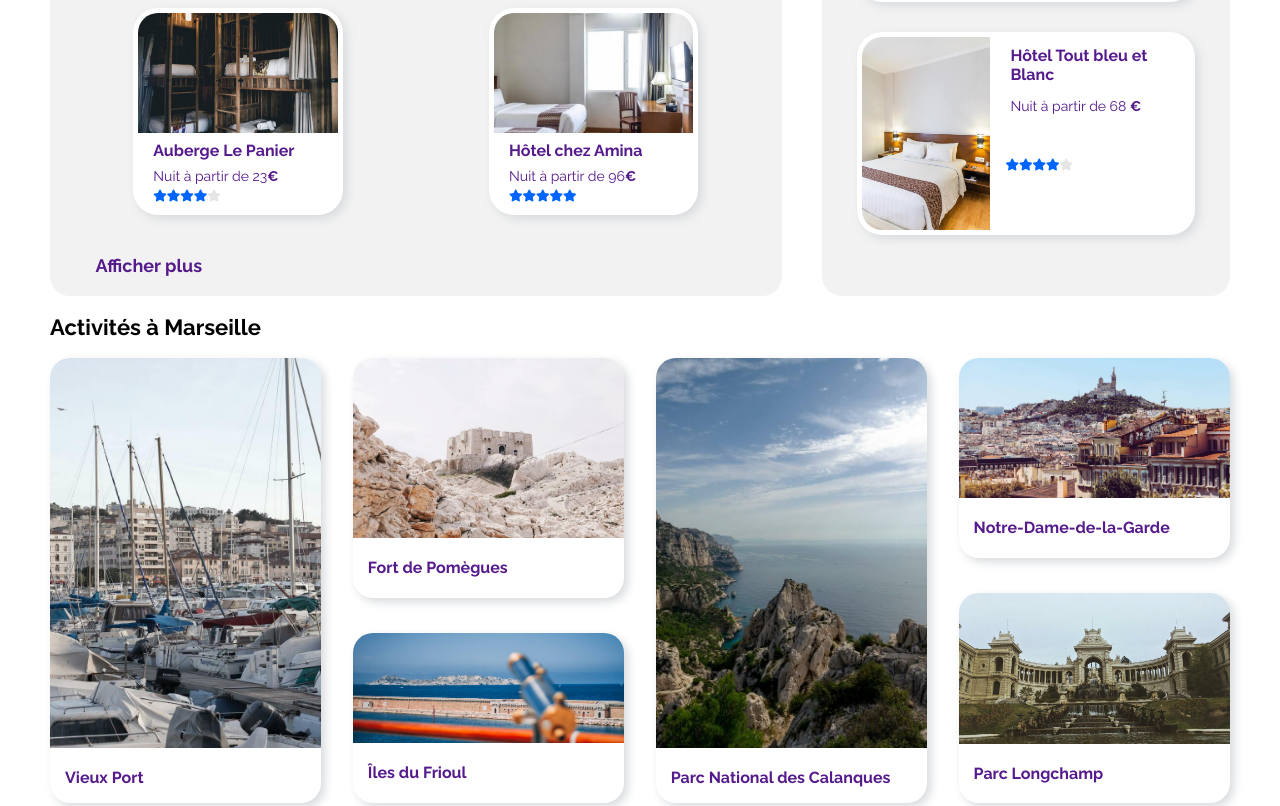
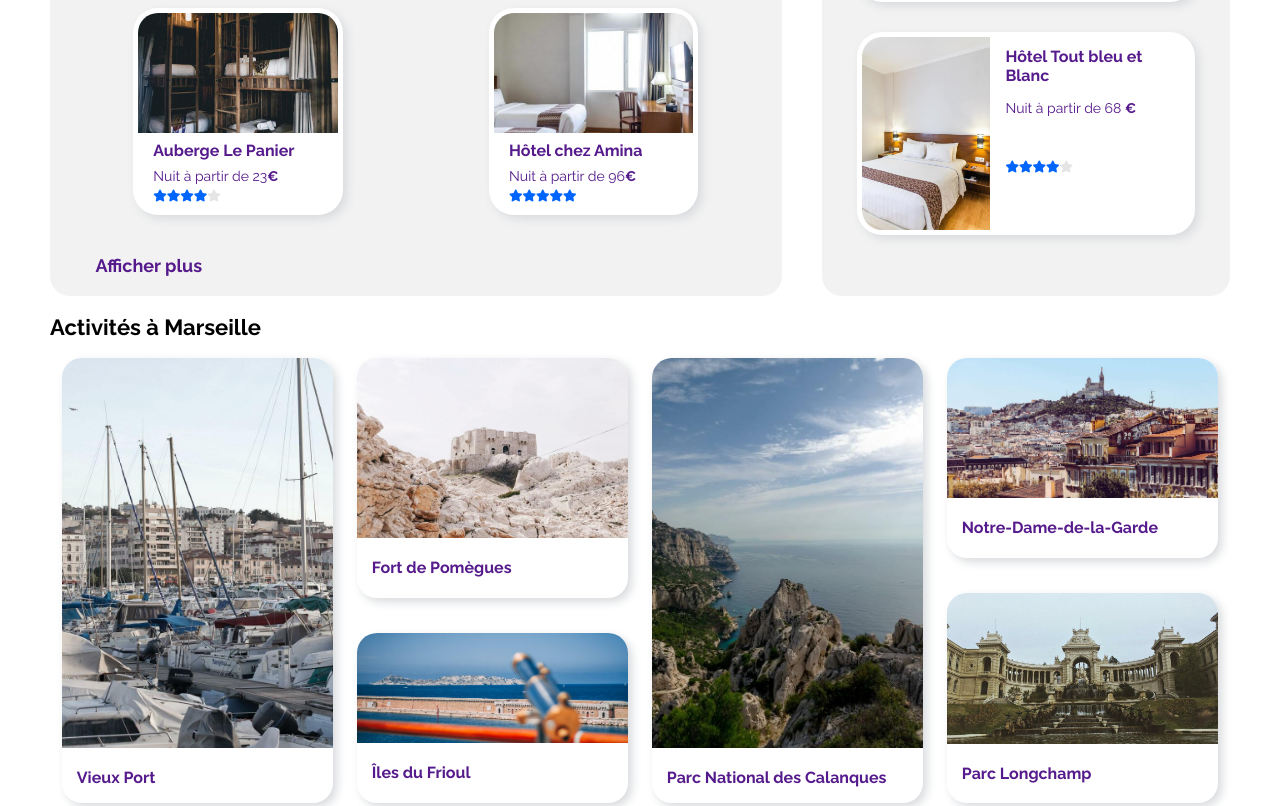
Before and after one commit to BetsaMe/BetsabeMeneses_2_03062021, a plain HTML site: page index.html in a window 1280 px wide. Shown: the part 960-1766 px from the top of the page. Drawn offline with Linux system fonts and the light colour scheme.

Commit message:
largeur des cartes section activités

```diff
--- a/styles.css
+++ b/styles.css
@@ -129,7 +129,7 @@ i.fa-search{
 }
 
 
-  /**Filtres**/
+/**Filtres**/
 
 .filtres {
   display: flex;
@@ -170,6 +170,8 @@ i.fa-search{
   width: 50px;
   border-radius: 50px;
 }
+
+
 
 i.center {
   display: flex;
@@ -340,7 +342,7 @@ aside h2 {
 
 .textAside h3, .textAside p{
   width: 100%;
-  margin: 9px 20px 5px;
+  margin: 10px 8px 5px 15px;
 }
 
 .textAside i{
@@ -358,7 +360,7 @@ aside h2 {
 #activites{
   display: flex;
   flex-wrap: wrap;
-  justify-content: space-between;
+  justify-content: space-around;
   width: 100%;
 }
 
@@ -536,7 +538,7 @@ footer a{
   }
 
   .cardVieux , .cardCalanque, .blocActivite {
-    width: 45%;
+    width: 40%;
     margin: 15px;
   }
 
```
